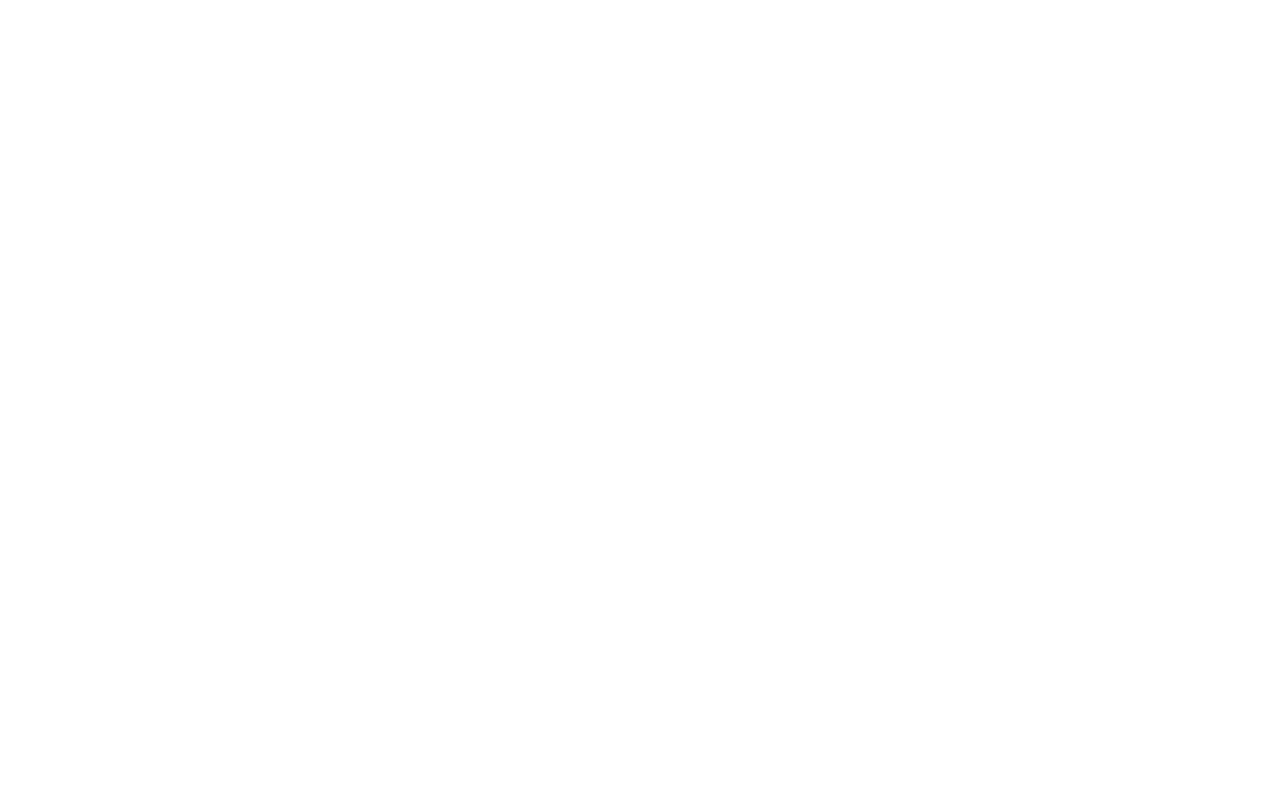
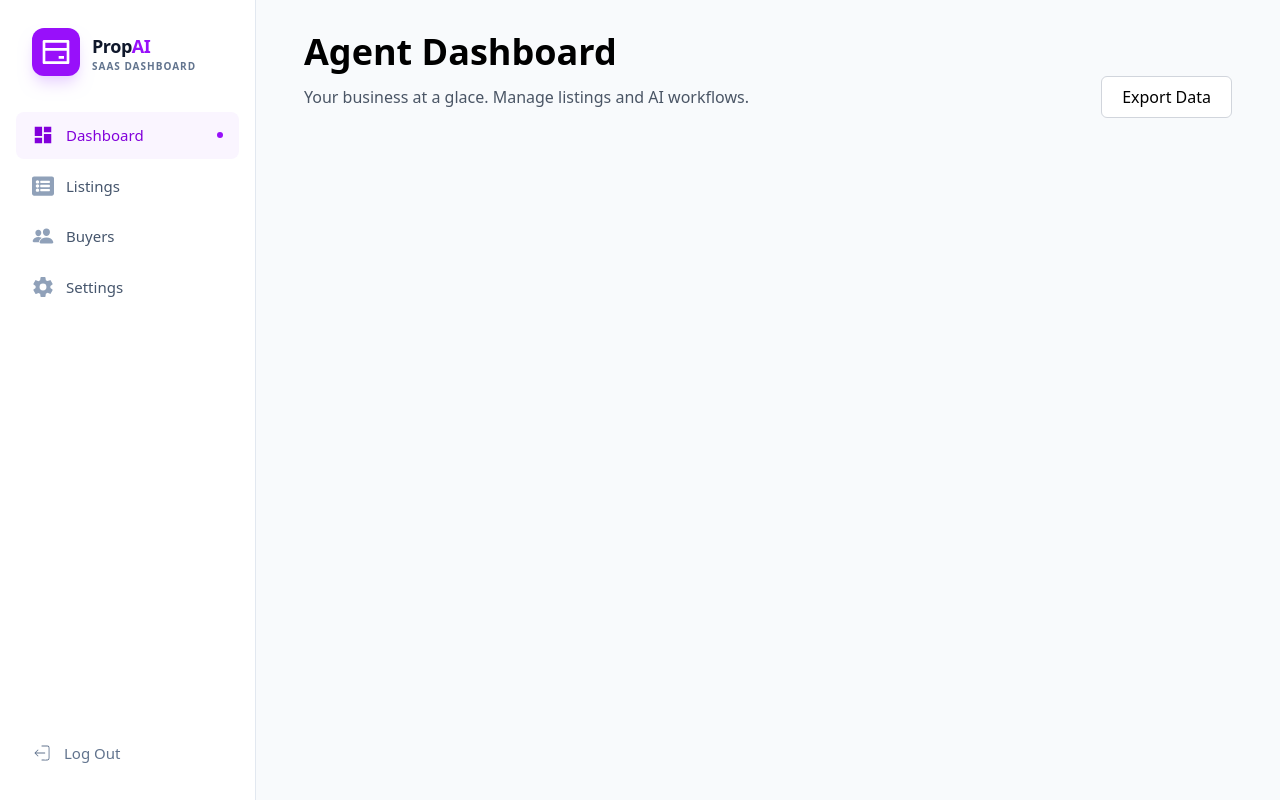
Before and after one commit to MishSoft/propai, a Next.js app: page / in a window 1280 px wide. Built offline with nearby package versions, Linux system fonts and the light colour scheme.

Commit message:
Add Side Bar and Header for dashboard

```diff
--- /dev/null
+++ b/app/(main)/components/Header/ExportData.tsx
@@ -0,0 +1,9 @@
+import React from 'react'
+
+export default function ExportData() {
+  return (
+    <button className='px-5 py-2 rounded-md border bg-white cursor-pointer hover:bg-gray-50 duration-200 border-gray-300'>
+      Export Data
+    </button>
+  )
+}
--- /dev/null
+++ b/app/(main)/components/Header/Header.tsx
@@ -0,0 +1,14 @@
+import React from 'react'
+import ExportData from './ExportData'
+
+export default function Header() {
+  return (
+    <header className='flex flex-col gap-2 md:gap-1 items-start w-full justify-between'>
+      <h2 className='text-4xl font-semibold text-black'>Agent Dashboard</h2>
+      <div className='flex md:items-center flex-col gap-5 md:gap-1 md:flex-row items-start justify-between w-full'>
+        <h3 className='text-gray-600'>Your business at a glace. Manage listings and AI workflows.</h3>
+        <ExportData/>
+      </div>
+    </header>
+  )
+}
--- /dev/null
+++ b/app/(main)/components/Sidebar/Logo.tsx
@@ -0,0 +1,21 @@
+import React from 'react'
+import { RiBankCardLine } from "react-icons/ri";
+
+export default function Logo() {
+  return (
+    <div className='flex items-center gap-3 xl:px-2 py-1 '>
+      <div className='bg-purple-600 p-2 rounded-xl flex items-center justify-center shadow-lg shadow-purple-200'>
+        <RiBankCardLine className='text-white xl:size-8' />
+      </div>
+
+      <div className='xl:flex flex-col leading-tight hidden'>
+        <h1 className='font-bold text-lg tracking-tight text-slate-900'>
+          Prop<span className='text-purple-600'>AI</span>
+        </h1>
+        <span className='text-slate-500 text-[10px] uppercase tracking-widest font-semibold'>
+          SaaS Dashboard
+        </span>
+      </div>
+    </div>
+  )
+}
--- /dev/null
+++ b/app/(main)/components/Sidebar/SideBar.tsx
@@ -0,0 +1,13 @@
+import React from 'react'
+import Logo from './Logo'
+import SideLinks from './SideLinks'
+import SignOutBtn from './SignOutBtn'
+
+export default function SideBar() {
+  return (
+    <section className='flex flex-col justify-between w-12 xl:w-64 fixed top-0 left-0 h-screen bg-white border-r border-slate-200'>
+     <SideLinks/>
+     <SignOutBtn/>
+    </section>
+  )
+}
--- /dev/null
+++ b/app/(main)/components/Sidebar/SideLinks.tsx
@@ -0,0 +1,59 @@
+"use client"
+import Link from 'next/link'
+import Logo from './Logo'
+import { MdDashboard } from "react-icons/md";
+import { FaListAlt } from "react-icons/fa";
+import { IoPeople, IoSettingsSharp } from "react-icons/io5";
+import { usePathname } from 'next/navigation';
+
+const links = [
+  { id: 1, title: "Dashboard", icon: MdDashboard, href: "/" },
+  { id: 2, title: "Listings", icon: FaListAlt, href: "/listings" },
+  { id: 3, title: "Buyers", icon: IoPeople, href: "/buyers" },
+  { id: 4, title: "Settings", icon: IoSettingsSharp, href: "/settings" },
+]
+
+export default function SideLinks() {
+  const pathname = usePathname()
+
+  return (
+    <aside className='flex flex-col'>
+      {/* Logo Section */}
+      <div className='p-2 xl:p-6 mb-2'>
+        <Logo />
+      </div>
+
+      {/* Navigation Links */}
+      <nav className='flex-1 px-4 space-y-1'>
+        {links.map((link) => {
+          const isActive = pathname === link.href;
+
+          return (
+            <Link
+              key={link.id}
+              href={link.href}
+              className={`
+                flex items-center gap-3 xl:px-4 flex-col xl:flex-row py-3 rounded-lg transition-all duration-200 group
+                ${isActive
+                  ? "xl:bg-purple-50 text-purple-700 font-medium"
+                  : "text-slate-600 xl:hover:bg-slate-50 hover:text-slate-900"}
+              `}
+            >
+              <link.icon
+                size={22}
+                className={`${isActive ? "xl:text-purple-700" : "text-slate-400 group-hover:text-slate-600"}`}
+              />
+              <span className="text-[15px] hidden xl:block">{link.title}</span>
+
+              {/* Active Indicator (პატარა ხაზი მარჯვნივ ან მარცხნივ უფრო დახვეწილისთვის) */}
+              {isActive && (
+                <div className="xl:ml-auto w-1.5 h-1.5 rounded-full bg-purple-600" />
+              )}
+            </Link>
+          )
+        })}
+      </nav>
+
+    </aside>
+  )
+}
--- /dev/null
+++ b/app/(main)/components/Sidebar/SignOutBtn.tsx
@@ -0,0 +1,24 @@
+import React from 'react'
+import { CiLogout } from "react-icons/ci";
+
+export default function SignOutBtn() {
+  return (
+    <div className='mt-auto xl:px-4 xl:pb-6 w-full'>
+      <button
+        className='
+          flex items-center gap-3 w-full px-4 py-3
+          text-slate-500 font-medium rounded-xl
+          transition-all duration-200
+          hover:bg-red-50 hover:text-red-600
+          cursor-pointer group
+        '
+      >
+        <CiLogout
+
+          className='transition-transform size-5 duration-200 group-hover:-translate-x-1'
+        />
+        <span className='text-[15px] hidden xl:block'>Log Out</span>
+      </button>
+    </div>
+  )
+}
--- /dev/null
+++ b/app/(main)/layout.tsx
@@ -0,0 +1,15 @@
+import React from 'react'
+import SideBar from './components/Sidebar/SideBar'
+
+export default function Layout({ children }: { children: React.ReactNode }) {
+  return (
+    <div className='flex min-h-screen bg-slate-50'>
+      <SideBar />
+      <main className='flex-1 xl:ml-64 ml-20 min-h-screen'>
+        <div className='max-w-350 mx-auto px-8 py-8 xl:px-12'>
+          {children}
+        </div>
+      </main>
+    </div>
+  )
+}
--- /dev/null
+++ b/app/(main)/page.tsx
@@ -0,0 +1,10 @@
+import React from 'react'
+import Header from './components/Header/Header'
+
+export default function page() {
+  return (
+    <main>
+      <Header/>
+    </main>
+  )
+}
--- a/app/page.tsx
+++ /dev/null
@@ -1,9 +0,0 @@
-import Image from "next/image";
-
-export default function Home() {
-  return (
-    <main>
-
-    </main>
-  );
-}
```
